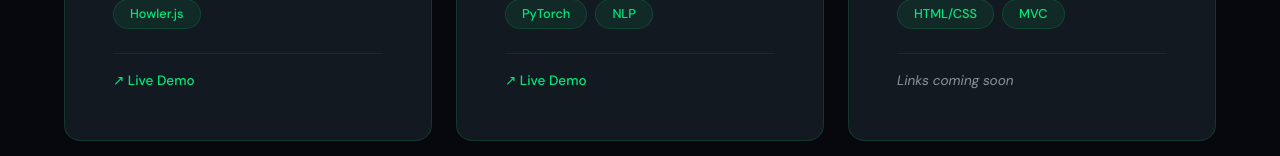
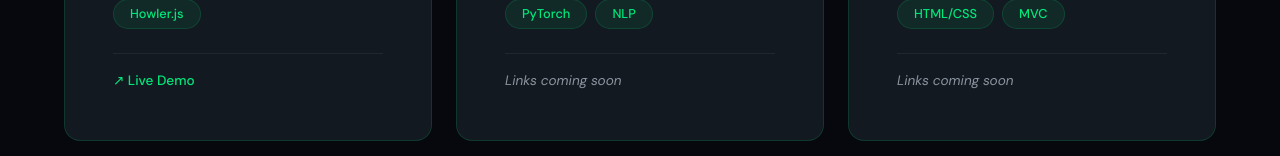
Before and after one commit to LakenHarville/LakenHarville.github.io, a React (Vite) app: page /projects in a window 1280 px wide. Shown: the part 796-952 px from the top of the page. Built offline with nearby package versions, Linux system fonts and the light colour scheme.

Commit message:
Changes to date formatting of Resume page. Removed link from ML Model card.

```diff
--- a/src/pages/PageStyles.css
+++ b/src/pages/PageStyles.css
@@ -138,7 +138,12 @@
 .timeline-date {
   font-size: 0.85rem;
   color: var(--text-muted);
-  white-space: nowrap;
+  /* Allow wrapping so long / multi-range dates (e.g. "Sept 2021 – Aug 2023,
+     Dec 2024 – May 2026") break onto a second line instead of overflowing
+     the card. text-align:right keeps them right-anchored under the title. */
+  text-align: right;
+  max-width: 45%;
+  line-height: 1.4;
 }
 
 .timeline-details {
--- a/src/pages/Projects.jsx
+++ b/src/pages/Projects.jsx
@@ -36,7 +36,7 @@ function Projects() {
         'Fine-tuned the Qwen3-0.6B language model on clinical notes using HuggingFace Transformers. Handled tokenization, training optimization, and pushed the final model to HuggingFace Hub.',
       tech: ['Python', 'HuggingFace', 'PyTorch', 'NLP'],
       github: '#',
-      live: 'https://huggingface.co/RLakenHarville/qwen3-clinical-cs6810hw3',
+      live: null,
       status: 'complete',
       featured: true,
     },
```
